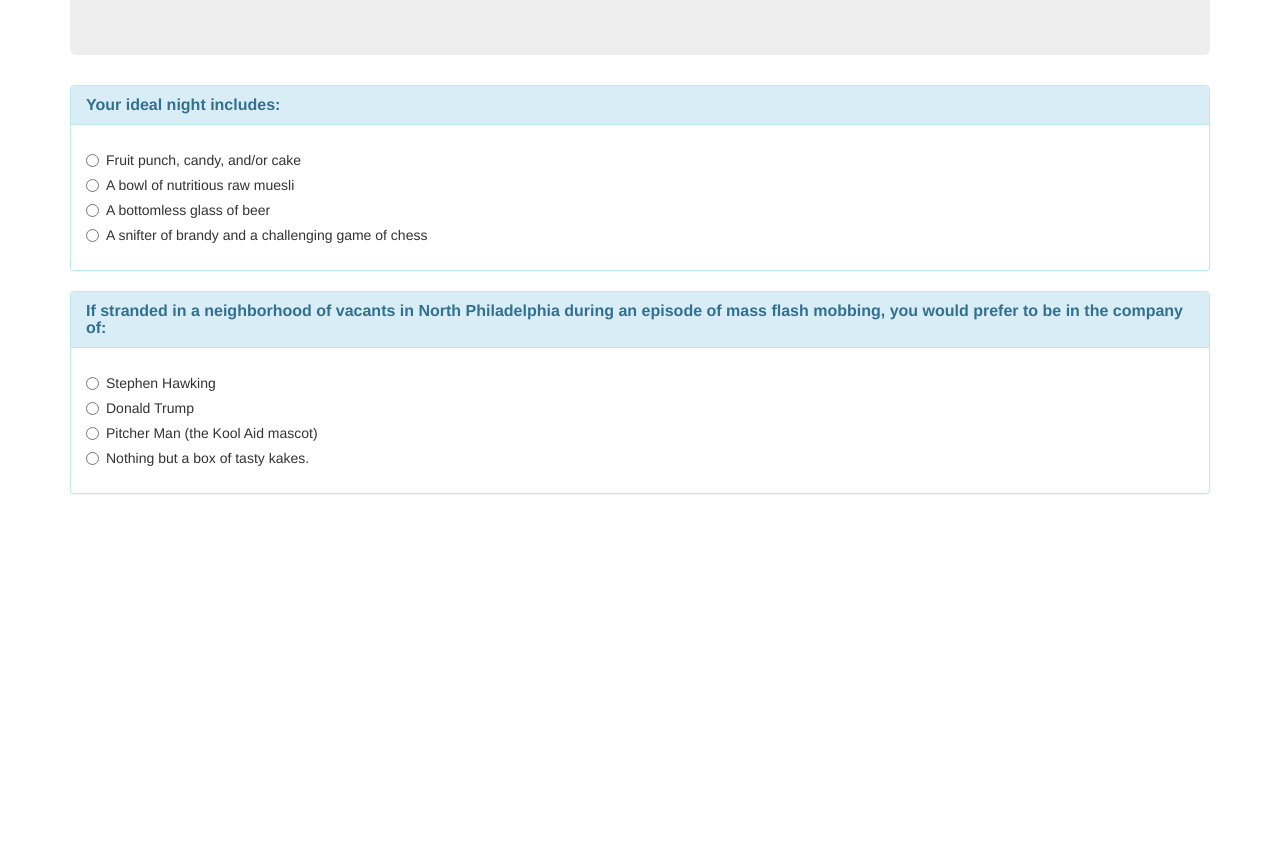
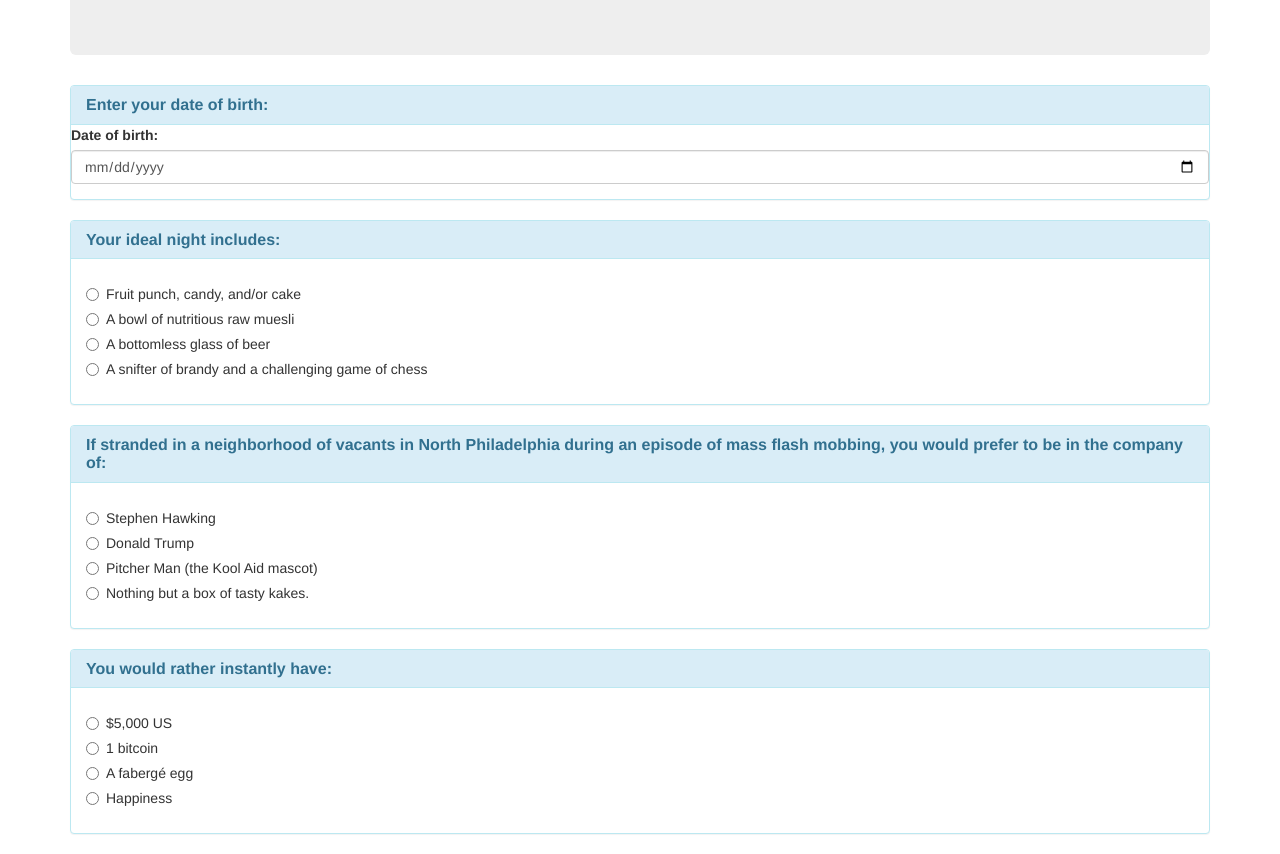
Before and after one commit to matthcraig/Language, a plain HTML site: page index.html in a window 1280 px wide. Shown: the part 140-994 px from the top of the page. Before the commit the page ends 800 px from the top, so only its background shows below. Drawn offline with Linux system fonts and the light colour scheme.

Commit message:
Add questions and edit html, declare variables in js.

```diff
--- a/index.html
+++ b/index.html
@@ -16,6 +16,17 @@
 </div>
 
 <body>
+
+  <!--This form actually performs no function at the moment-->
+<div class="panel panel-info">
+  <div class="panel-heading">
+    <h2 class="panel-title"><strong>Enter your date of birth:</strong></h2>
+  </div>
+<div class="form-group">
+  <label for="born">Date of birth:</label>
+    <input id="born" class="form-control" type="date">
+  </div>
+</div>
 
 <div id= "questions">
 <form>
@@ -84,6 +95,39 @@
       </div>
     </div>
   </div>
+
+  <!--Question 3-->
+  <div class="panel panel-info">
+    <div class="panel-heading">
+      <h2 class="panel-title"><strong>You would rather instantly have:</strong></h2>
+    </div>
+    <div class="panel-body">
+      <div class="radio">
+        <label>
+          <input type="radio" name="cash" value="dollars">
+            $5,000 US
+        </label>
+        </div>
+      <div class="radio">
+        <label>
+          <input type="radio" name="cash" value="coin">
+          1 bitcoin
+        </label>
+      </div>
+      <div class="radio">
+        <label>
+          <input type="radio" name="cash" value="egg">
+          A fabergé egg
+        </label>
+      </div>
+      <div class="radio">
+        <label>
+          <input type="radio" name="cash" value="happiness">
+          Happiness
+        </label>
+      </div>
+    </div>
+  </div>
 </div>
 
 </form>
--- a/js/scripts.js
+++ b/js/scripts.js
@@ -2,5 +2,6 @@ $(document).ready(function() {
     $("#question form").submit(function(event) {
         var night = $("input:radio[name=night]:checked").val();
         var person = $("input:radio[name=person]:checked").val();
+        var cash = $("input:radio[name=cash]:checked").val();
     })
 })
```
